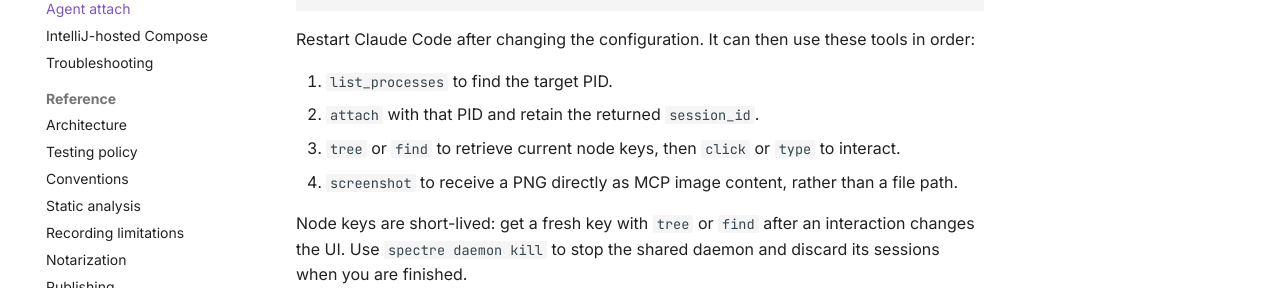
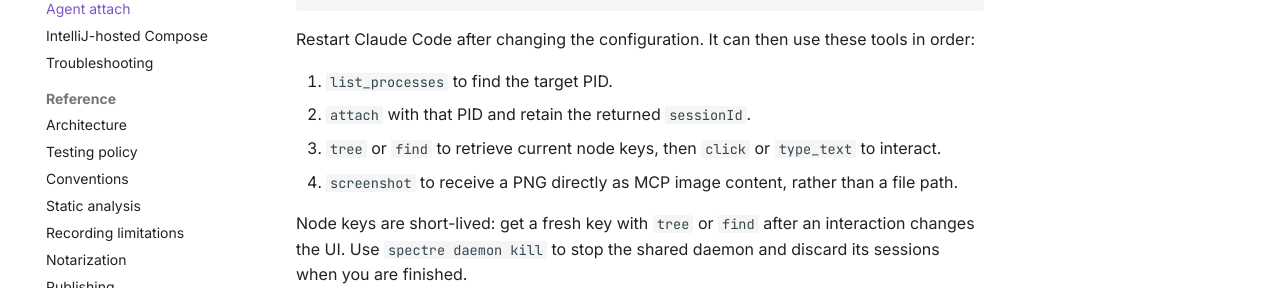
Before and after one commit to rock3r/spectre, an MkDocs documentation site: the page built from docs/guide/agent.md, in a window 1280 px wide and 900 px high, scrolled down 7269 px. Shown: the part 431-730 px from the top of the window. Built offline with MkDocs 1.6.1 and Material for MkDocs 9.7.7, drawn with Linux system fonts in a browser that asks for light colours; comment, search, counter and statistics services are not loaded.

Commit message:
Correct MCP recipe tool names

```diff
--- a/docs/guide/agent.md
+++ b/docs/guide/agent.md
@@ -321,8 +321,8 @@
 Restart Claude Code after changing the configuration. It can then use these tools in order:
 
 1. `list_processes` to find the target PID.
-2. `attach` with that PID and retain the returned `session_id`.
-3. `tree` or `find` to retrieve current node keys, then `click` or `type` to interact.
+2. `attach` with that PID and retain the returned `sessionId`.
+3. `tree` or `find` to retrieve current node keys, then `click` or `type_text` to interact.
 4. `screenshot` to receive a PNG directly as MCP image content, rather than a file path.
 
 Node keys are short-lived: get a fresh key with `tree` or `find` after an interaction changes the
```
